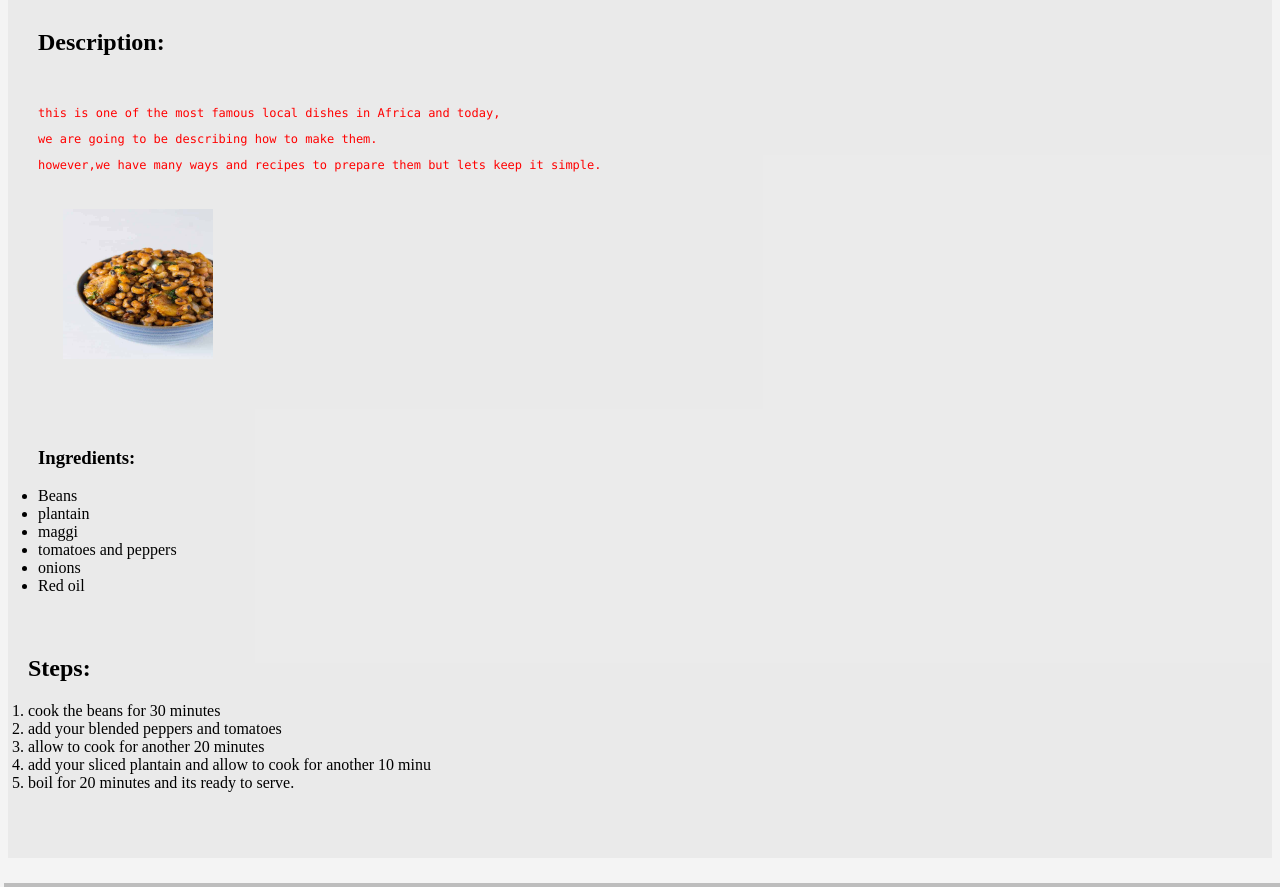
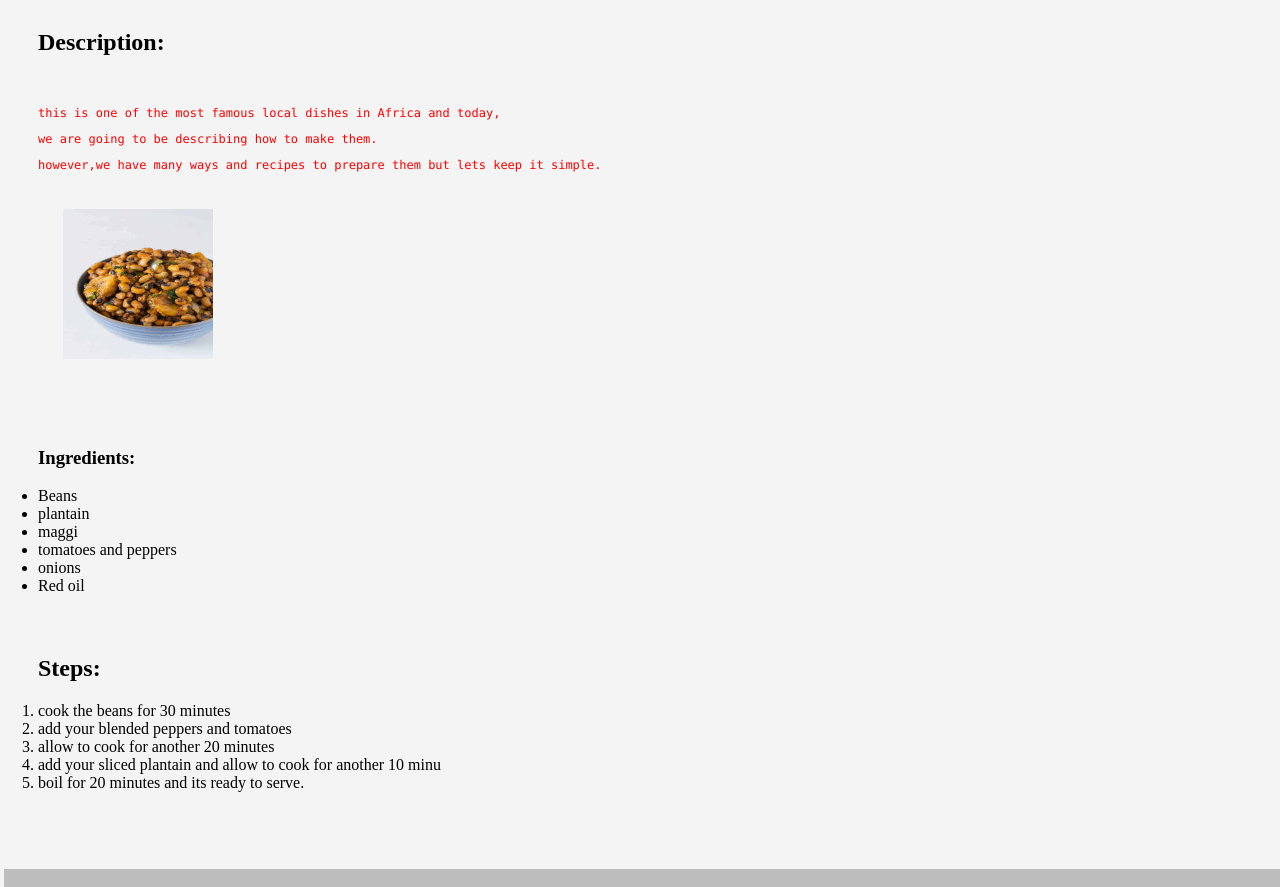
Before and after one commit to cnnamani/edu-kitchen, a plain HTML site: page beans.html in a window 1280 px wide. Shown: the part 100-987 px from the top of the page. Drawn offline with Linux system fonts and the light colour scheme.

Commit message:
still on mobile mode

```diff
--- a/beans.css
+++ b/beans.css
@@ -138,10 +138,7 @@ p::first-line{
     *{ box-sizing: border-box;
 
     }
-   html, body{
-      min-height: 100vh;
-      background-color: #9e9e9e1c;
-    }
+
 h1 {
   display: inline-block;
   flex:1;
@@ -175,17 +172,20 @@ h1 {
     }
             .footee {
               position: relative;
-              padding: 10px 0px 0px;
+              padding: 10px 20px 0px;
               padding-bottom: 0;
-              bottom: 200px;
+              bottom: 224px;
               width: 150%;
             }
           .direction{
-            margin:10px;
+            margin:1px;
             display: flex;
             flex-wrap: wrap;
             flex-direction: column;
           }
 
-
+.direction {
+  margin: 20px;
+  padding: 10px;
 }
+}
```
